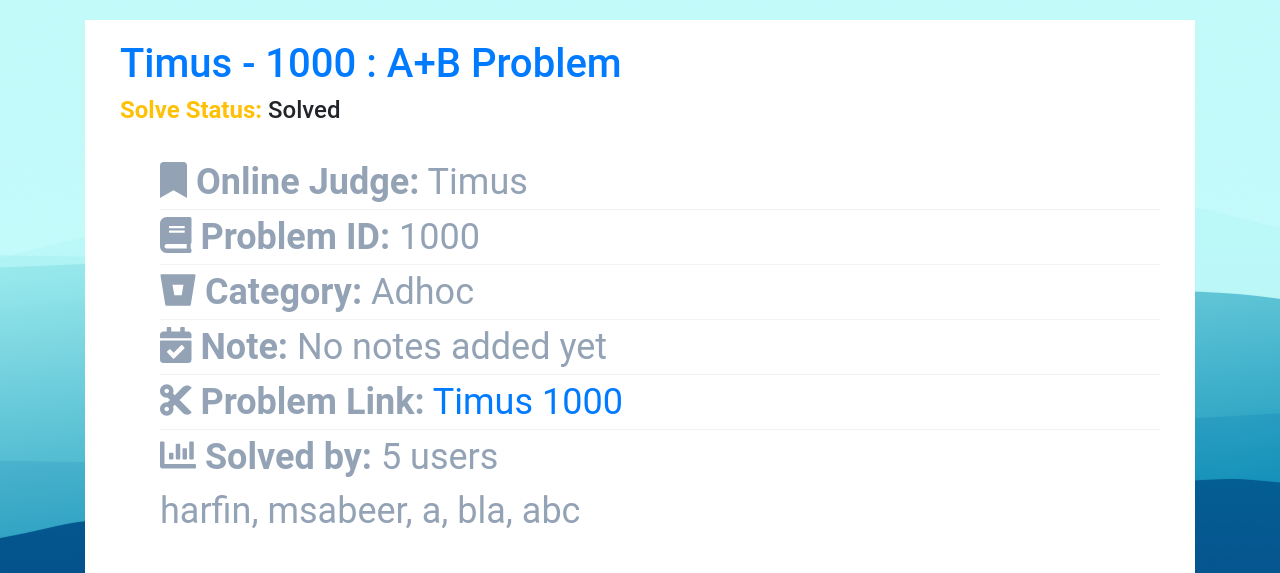
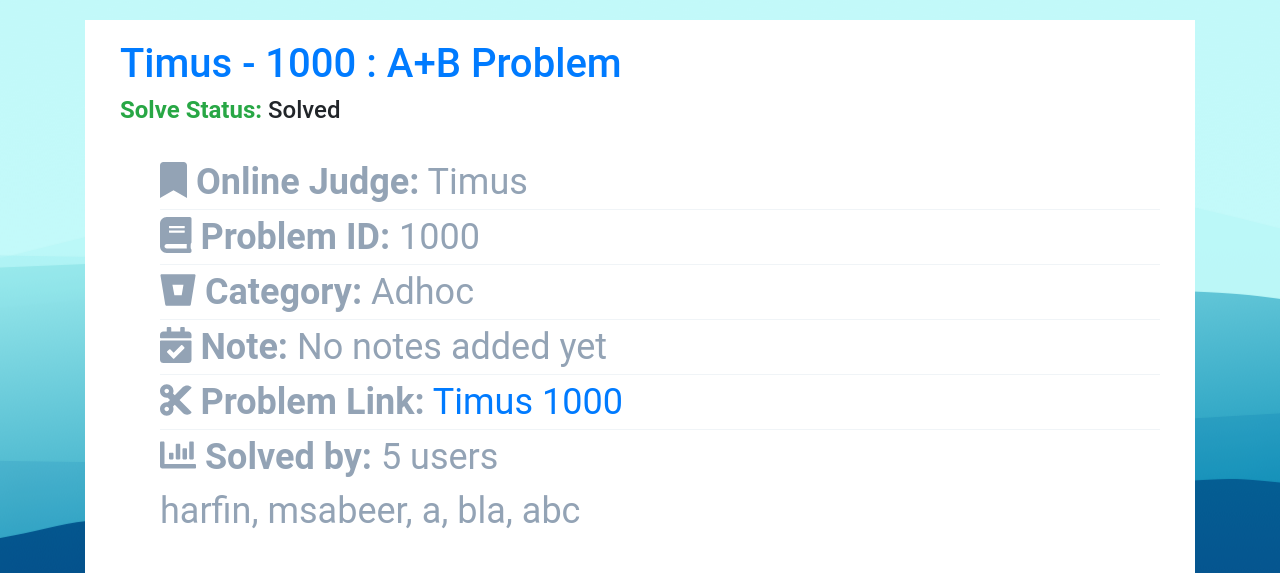
Before and after one commit to m-s-abeer/BSA, a Django app: a page that uses Blue/problems/templates/problems/problem_detail.html in a window 1280 px wide. Shown: the part 56-629 px from the top of the page. Run offline with Django 3.2, Linux system fonts and the light colour scheme; a user stored in the database is signed in; data comes from the database, SQL or seed files in the repository; both versions use the stored data as it was after the commit; some libraries are stand-ins or nearby versions.

Commit message:
Add files via upload

```diff
--- a/Blue/problems/templates/problems/problem_detail.html
+++ b/Blue/problems/templates/problems/problem_detail.html
@@ -5,11 +5,10 @@
 {% block body_block %}
 <div class="row profile-margin profile-content">
 	<div class="col-md-12 ">
-
 		<h1 class="text-primary">{{problem}}</h1>
 		{% if user.is_authenticated %}
 		<h4>
-			<b class="text-warning">Solve Status:</b>
+			<b class="text-success">Solve Status:</b>
 			{% if solve_status %}
 					<span class="status solved">Solved</span>
 			{% else %}
--- a/Blue/problems/templates/problems/problem_list.html
+++ b/Blue/problems/templates/problems/problem_list.html
@@ -1,8 +1,10 @@
 {% extends "base.html" %}
 {% load problem_tags %}
+
 {% block title %}Problems Archive{% endblock %}
 
 {% block body_block %}
+
 <div class="row profile-margin">
   <div class="col-md-12">
     <ul class="list-group">
@@ -11,6 +13,8 @@
       <button type="button" class="list-group-item list-group-item-action active">
         Problem Archive
       </button>
+
+
 
       {% for problem in all_problems %}
       <a href="{% url 'problems:problem_detail' slug=problem.slug %}" class="list-group-item list-group-item-action d-flex justify-content-between align-items-center">
--- a/Blue/problems/views.py
+++ b/Blue/problems/views.py
@@ -19,4 +19,5 @@
         # slower: context["solved_status"] = self.request.user.is_authenticated and Solve.objects.filter(solver=self.request.user, problem=context["object"]).exists()
         context["solve_status"] = self.request.user.is_authenticated and context["object"].solved.filter(solver=self.request.user).exists()
         context['current_url'] = self.request.get_full_path()
+        context['active_tab'] = 'problems'
         return context
```
Also changed, not shown: Blue/db.sqlite3.
